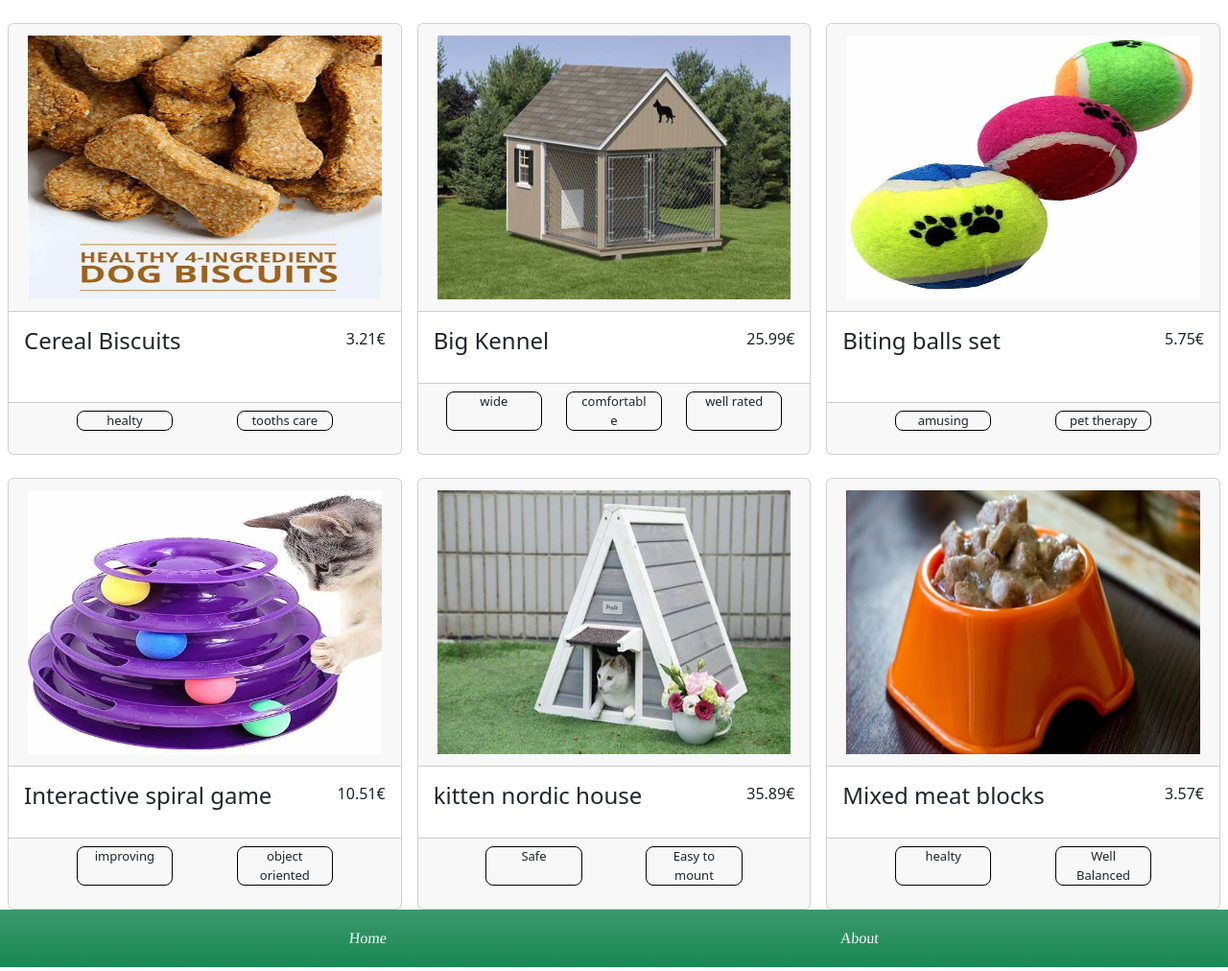
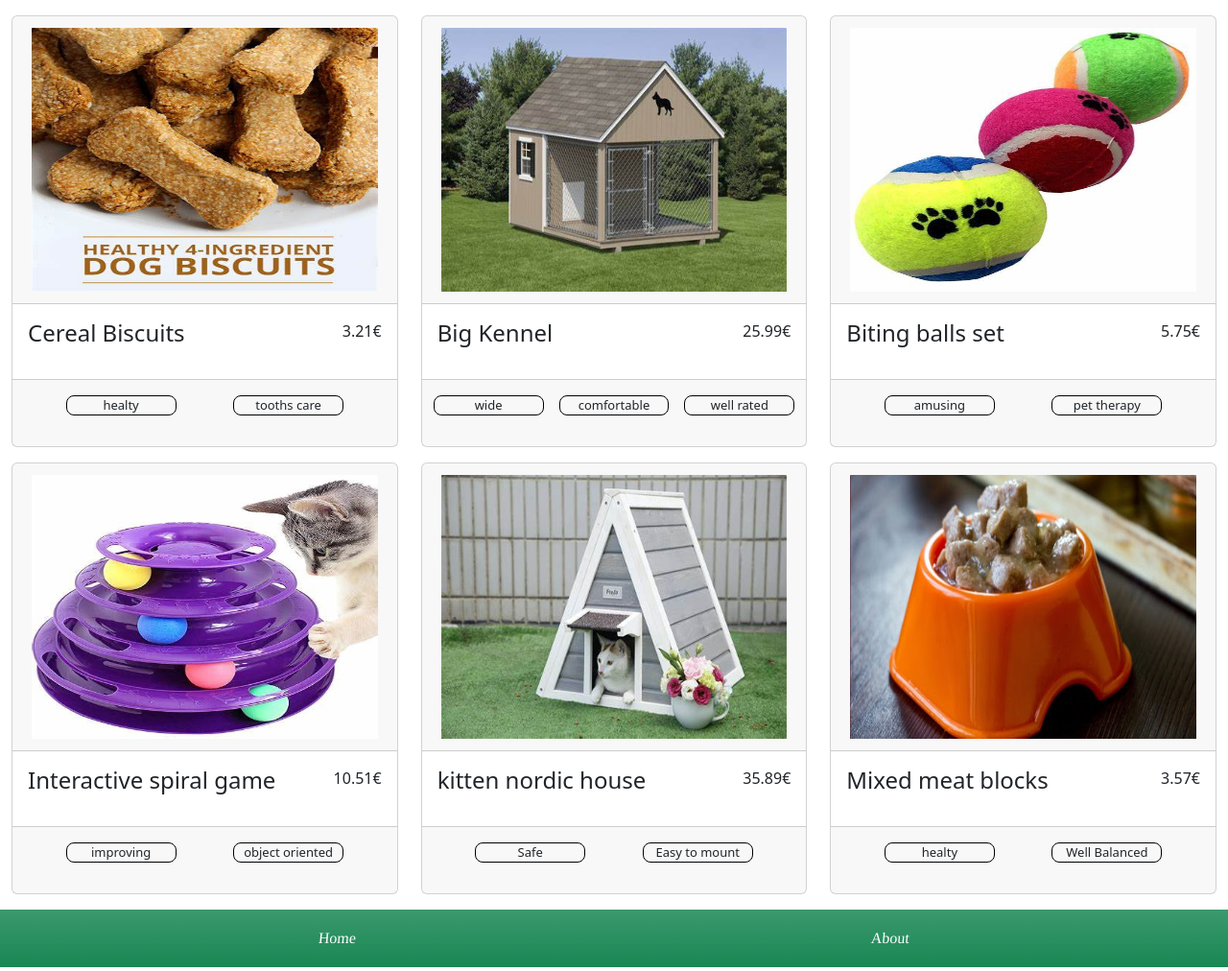
Before and after one commit to simonemoretti94/php-oop-2, a PHP site: page / in a window 1280 px wide. Shown: the part 46-1058 px from the top of the page at 96% size. Run offline with PHP 8.4, Linux system fonts and the light colour scheme.

Commit message:
8th styling

```diff
--- a/assets/css/style.css
+++ b/assets/css/style.css
@@ -32,7 +32,7 @@ footer {
 
     >nav {
         margin: auto auto;
-        width: 80%;
+        width: 90%;
         height: 100%;
 
         & a {
--- a/index.php
+++ b/index.php
@@ -38,7 +38,7 @@
         <div class="row justify-content-evenly ">
             <?php foreach ($dogsProducts as $product) : ?>
 
-                <div id="wrapper-padding " class="col-xxl-3 col-lg-4 col-md-4 col-sm-6" style="padding: .5rem;">
+                <div id="wrapper-padding " class="col-xxl-3 col-lg-4 col-md-4 col-sm-6">
                     <div id="card" class="card ">
                         <div class="card-header">
                             <img class="card-img-top p-1" src="<?= $product->path ?>" alt="<?= $product->name ?>">
@@ -51,7 +51,9 @@
                         <div class="card-footer">
                             <div class="row justify-content-evenly ">
                                 <?php foreach ($product->categories as $category) : ?>
-                                    <p class="col-xxl-3 col-xl-3 col-md-5 col-sm-6"><?= $category ?></p>
+                                    <div id="wrapper-padding" class="col-xxl-4 col-xl-4 col-md-6 col-sm-6">
+                                        <p><?= $category ?></p>
+                                    </div>
                                 <?php endforeach; ?>
                             </div>
                         </div>
@@ -64,23 +66,26 @@
 
     </div>
 
-    <div class="container-fluid mt-2">
+    <div class="container-fluid my-3">
         <div class="row justify-content-evenly ">
             <?php foreach ($catsProducts as $product) : ?>
 
-                <div id="wrapper-padding " class="col-xxl-3 col-lg-4 col-md-4 col-sm-6" style="padding: .5rem;">
+                <div id="wrapper-padding " class="col-xxl-3 col-lg-4 col-md-4 col-sm-6">
                     <div id="card" class="card ">
                         <div class="card-header">
                             <img class="card-img-top p-1" src="<?= $product->path ?>" alt="<?= $product->name ?>">
                         </div>
                         <div class="card-body d-flex justify-content-between  ">
                             <h4 class="card-title col-lg-10 col-md-8 col-sm-8"><?= $product->name ?></h4>
+                            <h6 class="card-title col-lg-10 col-md-8 col-sm-8"><?= $product->name ?></h6>
                             <p class="card-text col-lg-2 col-md-4 col-sm-4 " style="text-align: right;"><?= $product->price ?>&euro;</p>
                         </div>
                         <div class="card-footer">
                             <div class="row justify-content-evenly ">
                                 <?php foreach ($product->categories as $category) : ?>
-                                    <p class="col-xxl-3 col-xl-3 col-md-5 col-sm-6"><?= $category ?></p>
+                                    <div id="wrapper-padding" class="col-xxl-4 col-xl-4 col-md-6 col-sm-6">
+                                        <p><?= $category ?></p>
+                                    </div>
                                 <?php endforeach; ?>
                             </div>
                         </div>
@@ -108,6 +113,11 @@
                 width: 100%;
                 height: 100%;
             }
+
+            >img:hover {
+                transform: scale(.99);
+                border-radius: 8px;
+            }
         }
 
         & .card-body {
@@ -118,18 +128,36 @@
             height: auto;
 
             >.row {
-                >p {
+                & p {
                     text-align: center;
                     border: solid 1px black;
                     border-radius: 8px;
 
                     font-size: small;
-                    vertical-align: middle;
+                    padding: 0;
+
+
                 }
             }
         }
     }
 
+    h4:hover,
+    h6:hover {
+        color: red;
+        text-decoration: underline;
+        font-weight: 500;
+    }
+
+    #wrapper-padding {
+        padding: .5rem;
+
+        >p:hover {
+            transform: scale(.9);
+            background-color: rgb(6, 220, 6);
+            color: white;
+        }
+    }
 
     @media screen and (min-width: 576px) {
         .card-body {
```
